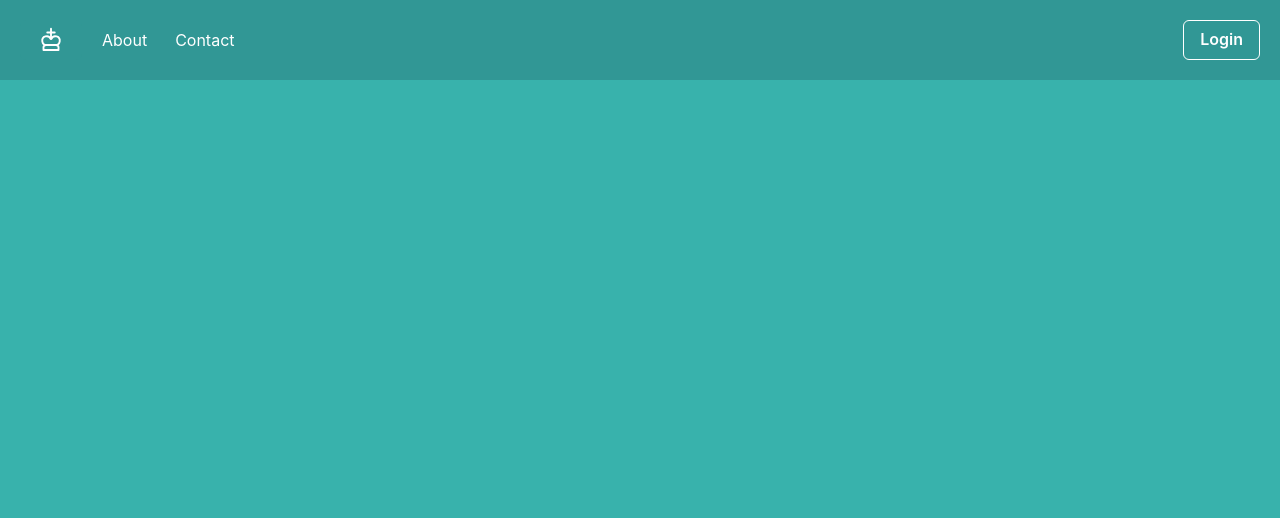
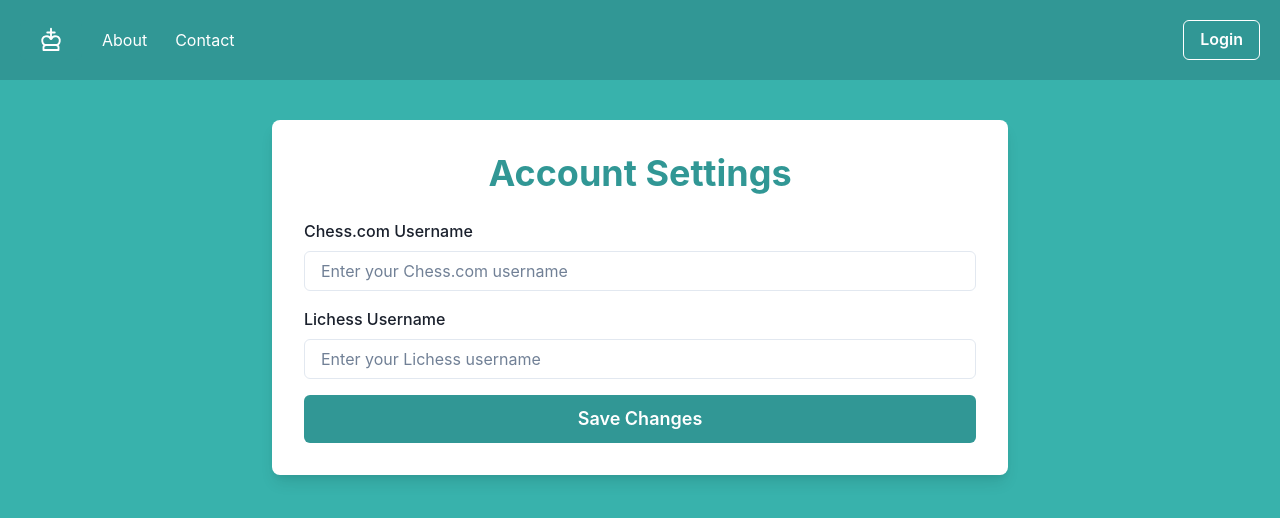
Before and after one commit to htripathi12/chess-nexus, a React (Create React App) app: page /account in a window 1280 px wide. Before the commit this address had no page. Shown: the top 518 px of the page. Built offline with nearby package versions, Linux system fonts and the light colour scheme.

Commit message:
account page routed

```diff
--- a/src/App.js
+++ b/src/App.js
@@ -3,7 +3,7 @@ import {
   Box, Center, Container, Flex, Link, Spacer, Button, ChakraProvider, Menu,
   MenuButton, MenuList, MenuItem, IconButton
 } from '@chakra-ui/react';
-import { BrowserRouter as Router, Link as RouterLink, useLocation, Navigate } from 'react-router-dom';
+import { BrowserRouter as Router, Link as RouterLink, useLocation, useNavigate } from 'react-router-dom';
 import { Route, Routes } from 'react-router-dom';
 import { motion, AnimatePresence } from 'framer-motion';
 
@@ -16,6 +16,9 @@ import Signup from './pages/Signup.js';
 import About from './pages/About.js'
 import Contact from './pages/Contact.js';
 import IntroPage from './pages/IntroPage.js';
+import Account from './pages/Account.js';
+
+// Import Contexts
 import { useAuth } from './AuthContext.js';
 import { AuthProvider } from './AuthContext.js';
 
@@ -25,6 +28,7 @@ function RoutesAndNavbar() {
   const location = useLocation();
   const [showIntro, setShowIntro] = useState(location.pathname === '/');
   const { isLoggedIn, logout } = useAuth();
+  const navigate = useNavigate();
 
   useEffect(() => {
     if (location.pathname !== '/') {
@@ -117,7 +121,7 @@ function RoutesAndNavbar() {
                       </Box>
                     </MenuButton>
                     <MenuList textColor="black">
-                      <MenuItem>Account</MenuItem>
+                      <MenuItem onClick={() => navigate("/account")}>Account</MenuItem>
                       <MenuItem onClick={logout}>Sign Out</MenuItem>
                     </MenuList>
                   </Menu>
@@ -154,6 +158,7 @@ function RoutesAndNavbar() {
               <Route path="/signup" element={<Signup />} />
               <Route path="/about" element={<About />} />
               <Route path="/contact" element={<Contact />} />
+              <Route path="account" element={<Account />} />
             </Routes>
           </Container>
         </MotionBox>
--- /dev/null
+++ b/src/pages/Account.js
@@ -0,0 +1,76 @@
+import React, { useState } from 'react';
+import {
+  Box,
+  VStack,
+  Heading,
+  FormControl,
+  FormLabel,
+  Input,
+  Button,
+  useToast,
+  Container,
+} from '@chakra-ui/react';
+
+function Account() {
+  const [chesscomUsername, setChesscomUsername] = useState('');
+  const [lichessUsername, setLichessUsername] = useState('');
+  const toast = useToast();
+
+  const handleSubmit = (e) => {
+    e.preventDefault();
+    console.log('Chess.com username:', chesscomUsername);
+    console.log('Lichess username:', lichessUsername);
+
+    toast({
+      title: 'Usernames submitted',
+      description: 'Your usernames have been logged to the console.',
+      status: 'success',
+      duration: 3000,
+      isClosable: true,
+    });
+  };
+
+  return (
+    <Container maxW="container.md" py={10}>
+      <Box bg="white" p={8} borderRadius="lg" boxShadow="lg">
+        <VStack spacing={6} align="stretch">
+          <Heading as="h1" size="xl" textAlign="center" color="teal.500">
+            Account Settings
+          </Heading>
+          <form onSubmit={handleSubmit}>
+            <VStack spacing={4}>
+              <FormControl id="chesscom-username">
+                <FormLabel>Chess.com Username</FormLabel>
+                <Input
+                  type="text"
+                  value={chesscomUsername}
+                  onChange={(e) => setChesscomUsername(e.target.value)}
+                  placeholder="Enter your Chess.com username"
+                />
+              </FormControl>
+              <FormControl id="lichess-username">
+                <FormLabel>Lichess Username</FormLabel>
+                <Input
+                  type="text"
+                  value={lichessUsername}
+                  onChange={(e) => setLichessUsername(e.target.value)}
+                  placeholder="Enter your Lichess username"
+                />
+              </FormControl>
+              <Button
+                type="submit"
+                colorScheme="teal"
+                size="lg"
+                width="full"
+              >
+                Save Changes
+              </Button>
+            </VStack>
+          </form>
+        </VStack>
+      </Box>
+    </Container>
+  );
+}
+
+export default Account;
```
